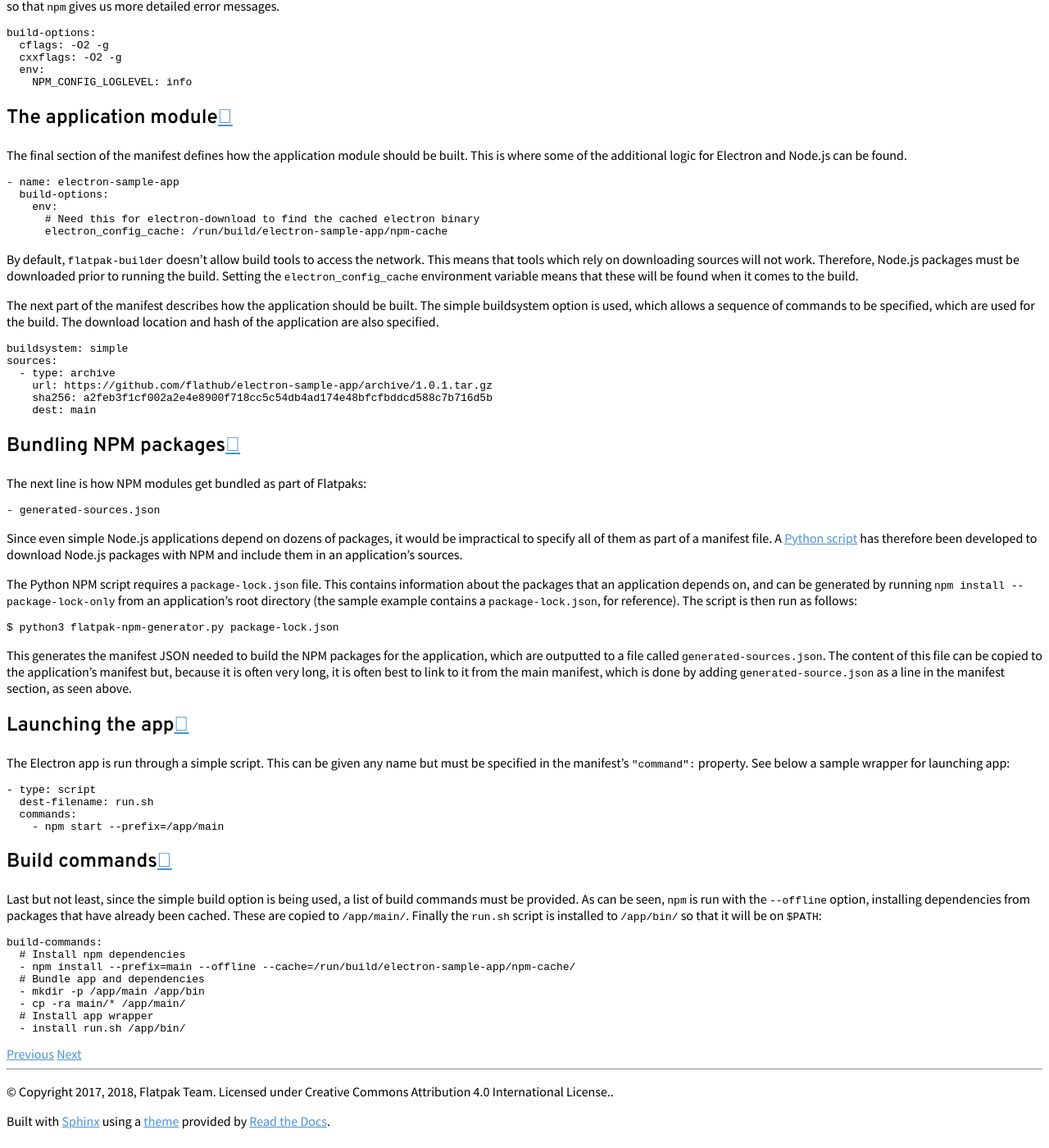
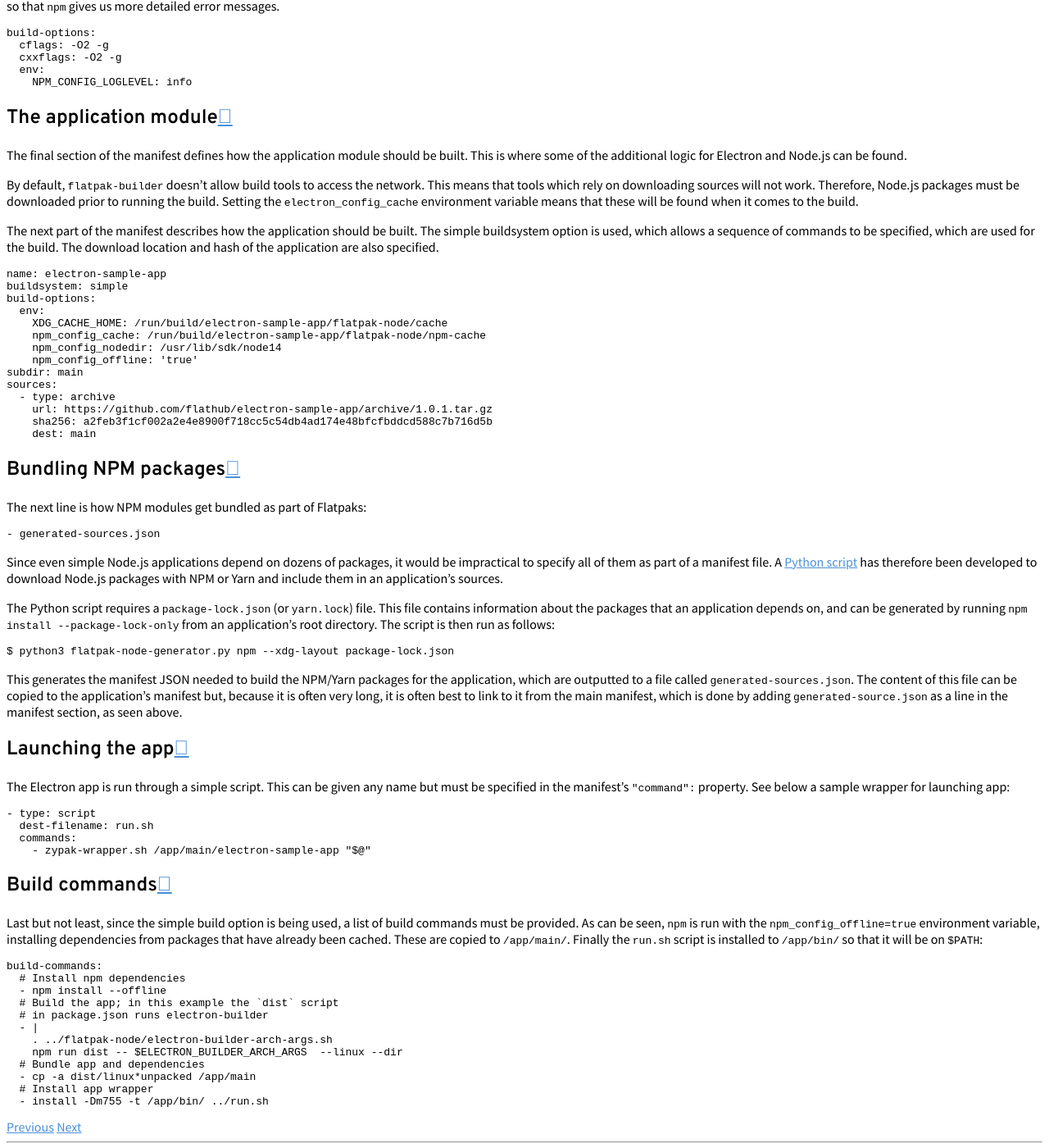
Before and after one commit to flatpak/flatpak-docs, a Sphinx documentation site: the page built from docs/electron.rst, in a window 1280 px wide and 1400 px high, scrolled down 2485 px. Shown: the whole window at 82% size. Built offline with Sphinx 7.4.7 and the Read the Docs theme 2.0.0, drawn with Linux system fonts in a browser that asks for light colours.

Commit message:
electron: Adapt to electron-builder usage
This also replaces now obsolete flatpak-npm-generator with
flatpak-node-generator

```diff
--- a/docs/electron.rst
+++ b/docs/electron.rst
@@ -146,14 +146,6 @@ The final section of the manifest defines how the application module should
 be built. This is where some of the additional logic for Electron and Node.js
 can be found.
 
-.. code-block:: yaml
-
-  - name: electron-sample-app
-    build-options:
-      env:
-        # Need this for electron-download to find the cached electron binary
-        electron_config_cache: /run/build/electron-sample-app/npm-cache
-
 By default, ``flatpak-builder`` doesn't allow build tools to access the
 network. This means that tools which rely on downloading sources will not
 work. Therefore, Node.js packages must be downloaded prior to running the
@@ -167,7 +159,15 @@ and hash of the application are also specified.
 
 .. code-block:: yaml
 
+  name: electron-sample-app
   buildsystem: simple
+  build-options:
+    env:
+      XDG_CACHE_HOME: /run/build/electron-sample-app/flatpak-node/cache
+      npm_config_cache: /run/build/electron-sample-app/flatpak-node/npm-cache
+      npm_config_nodedir: /usr/lib/sdk/node14
+      npm_config_offline: 'true'
+  subdir: main
   sources:
     - type: archive
       url: https://github.com/flathub/electron-sample-app/archive/1.0.1.tar.gz
@@ -185,19 +185,18 @@ The next line is how NPM modules get bundled as part of Flatpaks:
 
 Since even simple Node.js applications depend on dozens of packages, it would
 be impractical to specify all of them as part of a manifest file. A `Python
-script <https://github.com/flatpak/flatpak-builder-tools/tree/master/npm>`__
-has therefore been developed to download Node.js packages with NPM and
+script <https://github.com/flatpak/flatpak-builder-tools/tree/master/node>`__
+has therefore been developed to download Node.js packages with NPM or Yarn and
 include them in an application's sources.
 
-The Python NPM script requires a ``package-lock.json`` file. This contains
-information about the packages that an application depends on, and can be
-generated by running ``npm install --package-lock-only`` from an application's
-root directory (the sample example contains a ``package-lock.json``, for
-reference). The script is then run as follows::
+The Python script requires a ``package-lock.json`` (or ``yarn.lock``) file. This
+file contains information about the packages that an application depends on, and
+can be generated by running ``npm install --package-lock-only`` from an
+application's root directory. The script is then run as follows::
 
-  $ python3 flatpak-npm-generator.py package-lock.json
+  $ python3 flatpak-node-generator.py npm --xdg-layout package-lock.json
 
-This generates the manifest JSON needed to build the NPM
+This generates the manifest JSON needed to build the NPM/Yarn
 packages for the application, which are outputted to a file called
 ``generated-sources.json``. The content of this file can be copied to
 the application's manifest but, because it is often very long, it is
@@ -216,24 +215,29 @@ a sample wrapper for launching app:
   - type: script
     dest-filename: run.sh
     commands:
-      - npm start --prefix=/app/main
+      - zypak-wrapper.sh /app/main/electron-sample-app "$@"
 
 Build commands
 --------------
 
 Last but not least, since the simple build option is being used, a list of
 build commands must be provided. As can be seen, ``npm`` is run with the
-``--offline`` option, installing dependencies from packages that have already
-been cached. These are copied to ``/app/main/``. Finally the ``run.sh`` script
-is installed to ``/app/bin/`` so that it will be on ``$PATH``:
+``npm_config_offline=true`` environment variable, installing dependencies from
+packages that have already been cached. These are copied to ``/app/main/``.
+Finally the ``run.sh`` script is installed to ``/app/bin/`` so that it will be
+on ``$PATH``:
 
 .. code-block:: yaml
 
     build-commands:
       # Install npm dependencies
-      - npm install --prefix=main --offline --cache=/run/build/electron-sample-app/npm-cache/
+      - npm install --offline
+      # Build the app; in this example the `dist` script
+      # in package.json runs electron-builder
+      - |
+        . ../flatpak-node/electron-builder-arch-args.sh
+        npm run dist -- $ELECTRON_BUILDER_ARCH_ARGS  --linux --dir
       # Bundle app and dependencies
-      - mkdir -p /app/main /app/bin
-      - cp -ra main/* /app/main/
+      - cp -a dist/linux*unpacked /app/main
       # Install app wrapper
-      - install run.sh /app/bin/
+      - install -Dm755 -t /app/bin/ ../run.sh
```
